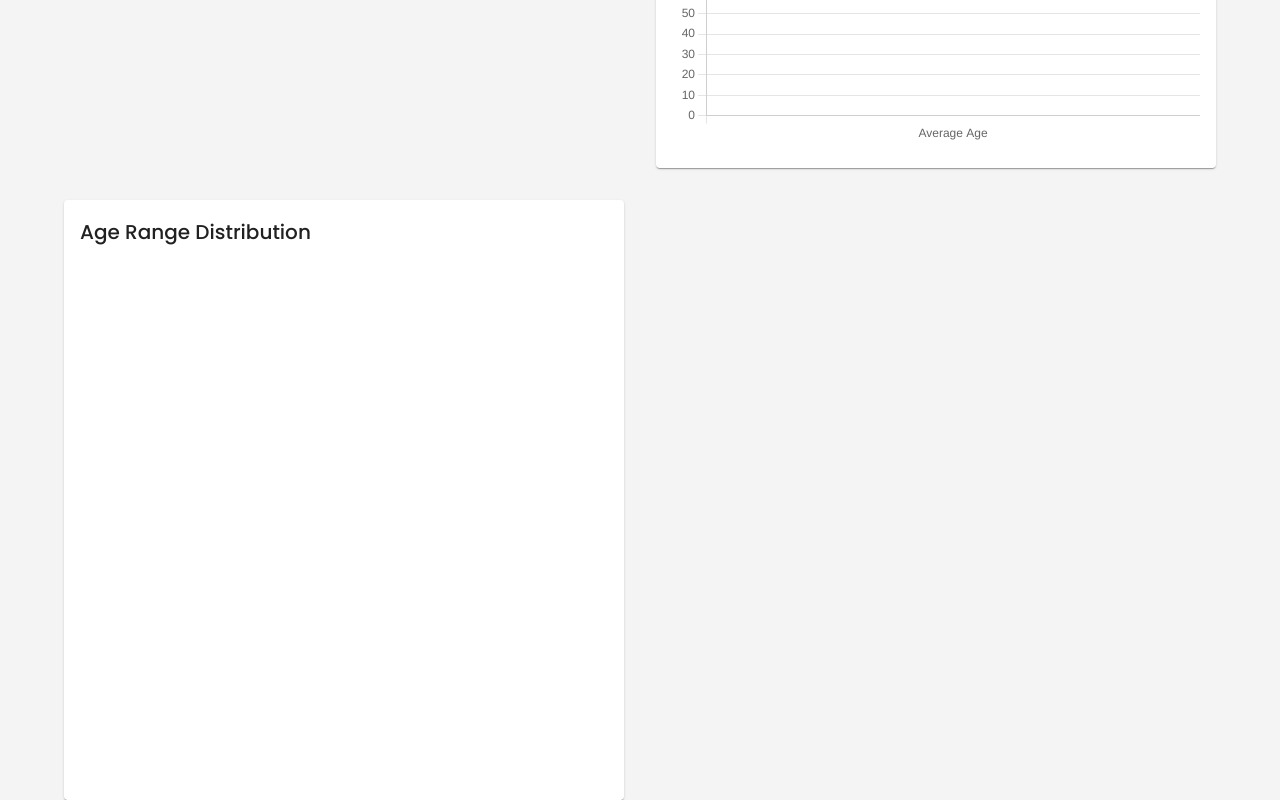
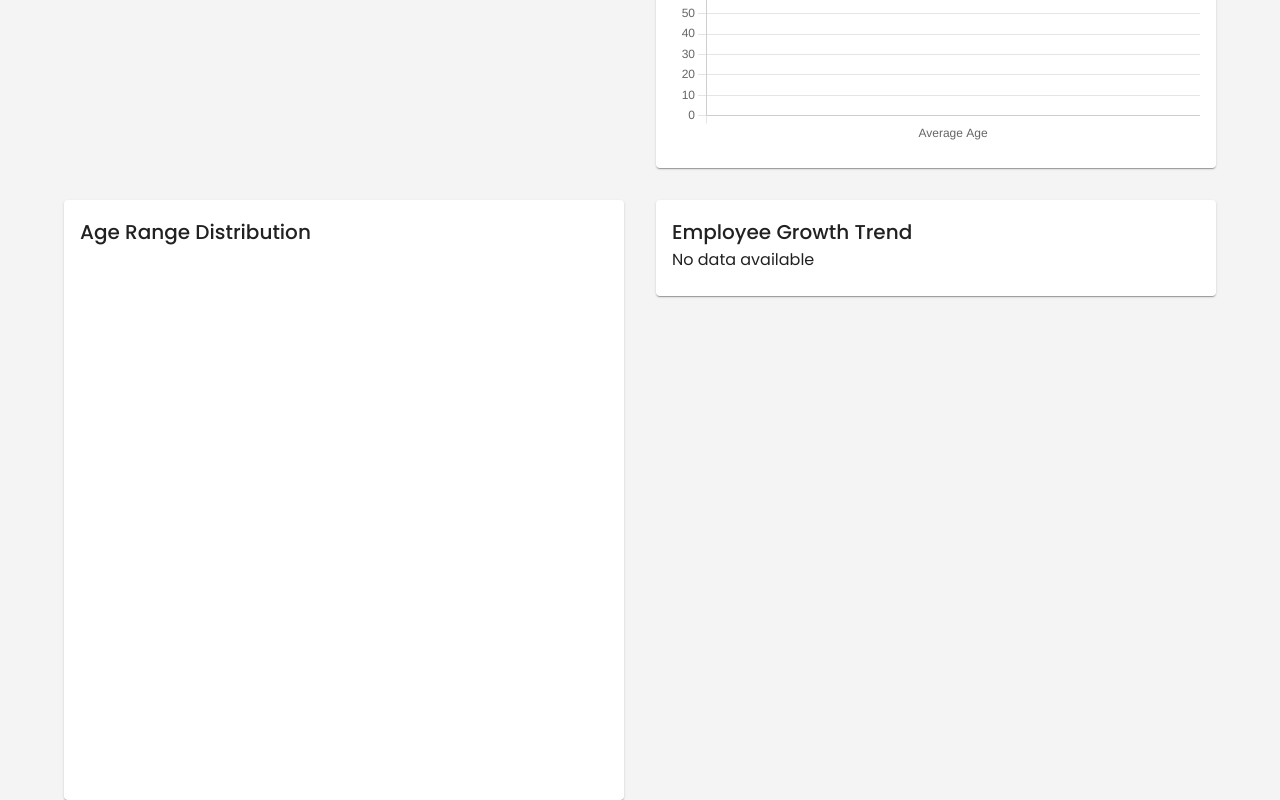
Before and after one commit to Ashh-arch38/employee-management-system, a React (Create React App) app in the folder frontend/: page / in a window 1280 px wide. Shown: the part 706-1506 px from the top of the page. Built offline with nearby package versions, Linux system fonts and the light colour scheme; no server answers.

Commit message:
Fix: Addressed security vulnerabilities

```diff
--- a/frontend/src/components/Dashboard.js
+++ b/frontend/src/components/Dashboard.js
@@ -1,12 +1,12 @@
 import React, { useEffect, useState } from 'react';
-import { Bar, Pie } from 'react-chartjs-2';
+import { Bar, Pie, Line } from 'react-chartjs-2'; // Import Line chart component
 import { getAllEmployees } from '../services/employeeService';
 import { getAllDepartments } from '../services/departmentService';
-import { Chart, CategoryScale, LinearScale, BarElement, Title, Tooltip, Legend, ArcElement } from 'chart.js';
+import { Chart, CategoryScale, LinearScale, BarElement, LineElement, PointElement, Title, Tooltip, Legend, ArcElement } from 'chart.js';
 import { Card, CardContent, Grid, Typography, Box } from '@mui/material';
 
 // Register Chart.js components
-Chart.register(CategoryScale, LinearScale, BarElement, Title, Tooltip, Legend, ArcElement);
+Chart.register(CategoryScale, LinearScale, BarElement, LineElement, PointElement, Title, Tooltip, Legend, ArcElement);
 
 const Dashboard = () => {
   const [employeeCount, setEmployeeCount] = useState(0);
@@ -46,7 +46,7 @@ const Dashboard = () => {
 
       setAgeRangeData(ageRanges);
 
-      // Mock employee growth data for a simple bar chart
+      // Mock employee growth data for a simple bar chart and line chart
       setEmployeeGrowth([
         { month: 'January', count: 50 },
         { month: 'February', count: 70 },
@@ -99,7 +99,7 @@ const Dashboard = () => {
     ],
   };
 
-  // Chart data for employee growth over time
+  // Chart data for employee growth over time (Bar chart)
   const employeeGrowthData = employeeGrowth.length
     ? {
       labels: employeeGrowth.map((d) => d.month),
@@ -110,6 +110,22 @@ const Dashboard = () => {
           backgroundColor: '#36A2EB',
           borderColor: '#36A2EB',
           borderWidth: 1,
+        },
+      ],
+    }
+    : null;
+
+  // Chart data for employee growth over time (Line chart)
+  const lineChartData = employeeGrowth.length
+    ? {
+      labels: employeeGrowth.map((d) => d.month),
+      datasets: [
+        {
+          label: 'Employee Growth Trend',
+          data: employeeGrowth.map((d) => d.count),
+          fill: false,
+          borderColor: '#FF6384',
+          tension: 0.1,
         },
       ],
     }
@@ -194,6 +210,18 @@ const Dashboard = () => {
             </CardContent>
           </Card>
         </Grid>
+
+        {/* Line Chart for Employee Growth Trend */}
+        <Grid item xs={12} md={6}>
+          <Card>
+            <CardContent>
+              <Typography variant="h6" component="div">
+                Employee Growth Trend
+              </Typography>
+              {lineChartData ? <Line data={lineChartData} /> : <Typography>No data available</Typography>}
+            </CardContent>
+          </Card>
+        </Grid>
       </Grid>
     </Box>
   );
```
